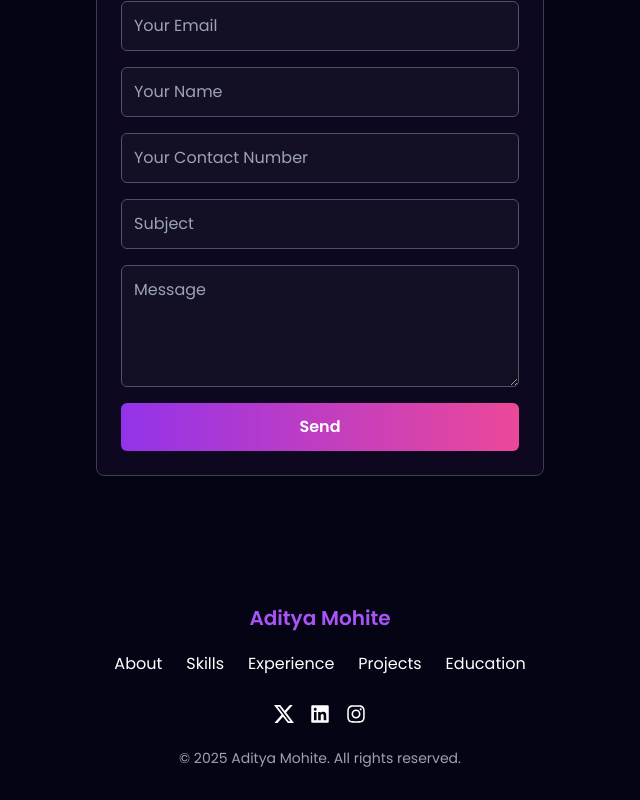
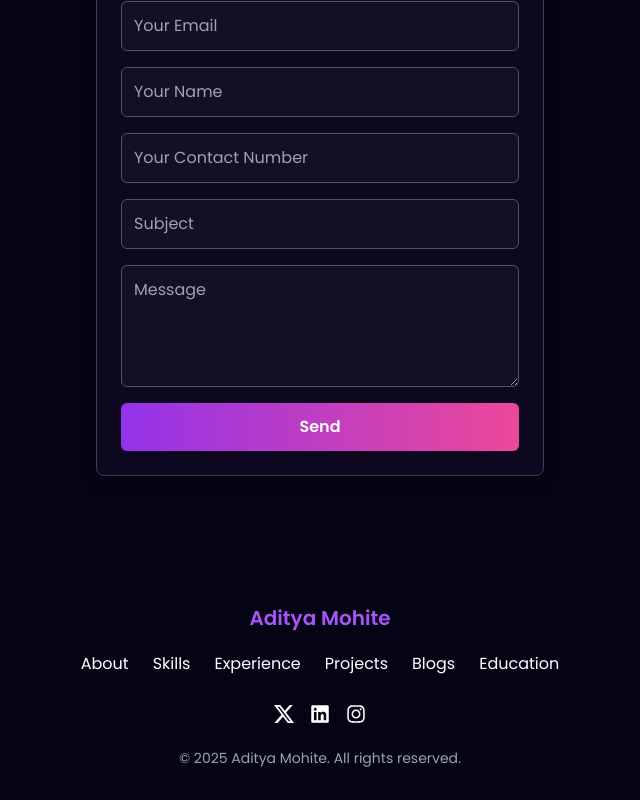
Before and after one commit to Aditya1517/Portfolio, a React (Vite) app: page / in a window 1280 px wide. Shown: the part 7984-8784 px from the top of the page, without its empty margins (320-960 px from the left). Built offline with nearby package versions, Linux system fonts and the light colour scheme.

Commit message:
updated links for projects and blogs

```diff
--- a/src/components/Footer/Footer.jsx
+++ b/src/components/Footer/Footer.jsx
@@ -1,5 +1,5 @@
 import React from "react";
-import { FaFacebook, FaTwitter, FaLinkedin, FaInstagram, FaYoutube } from "react-icons/fa";
+import { FaLinkedin, FaInstagram } from "react-icons/fa";
 import { SiX } from "react-icons/si";
 
 const Footer = () => {
@@ -23,7 +23,8 @@ const Footer = () => {
             { name: "About", id: "about" },
             { name: "Skills", id: "skills" },
             { name: "Experience", id: "experience" },
-            { name: "Projects", id: "projects" },
+            { name: "Projects", id: "work" },
+            { name: "Blogs", id: "blogs" },
             { name: "Education", id: "education" },
           ].map((item, index) => (
             <button
```
Also changed, not shown: src/components/Work/Work.jsx (line endings or trailing spaces).
